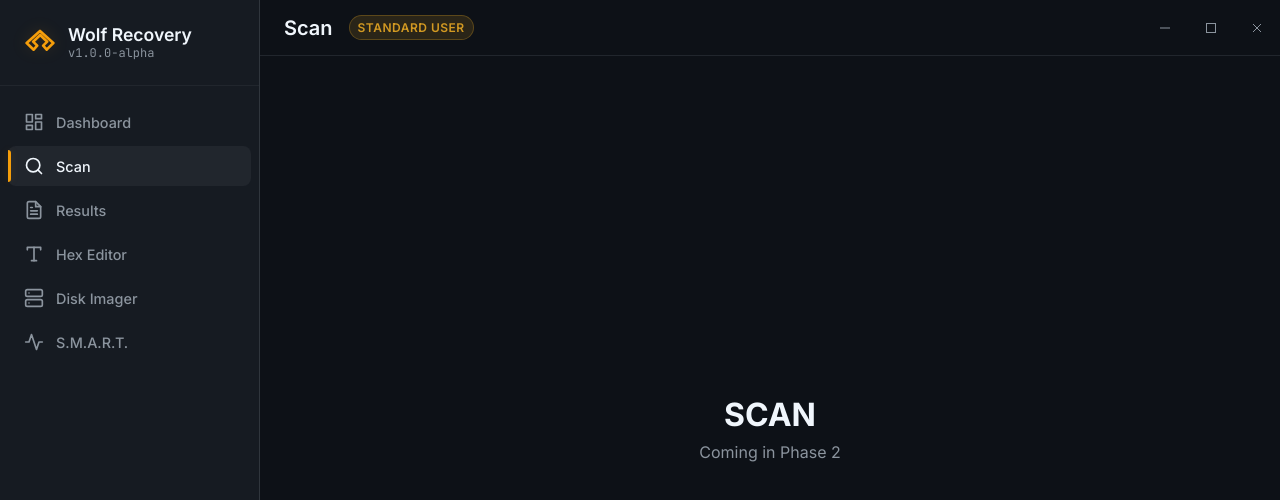
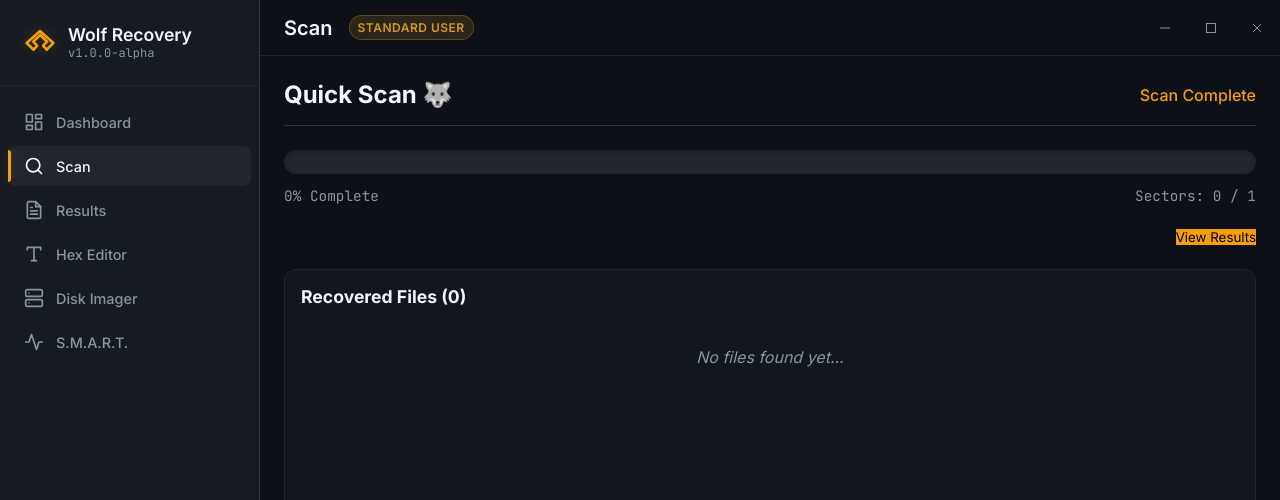
Before and after one commit to batu3384/byteback, a React (Vite) app in the folder wolf-recovery/: page / in a window 1280 px wide. Both pictures are taken after a click on the button "Scan". Shown: the top 500 px of the page. Built offline with nearby package versions, Linux system fonts and the light colour scheme.

Commit message:
feat: add React Scan Progress UI (Task 12)

```diff
--- a/wolf-recovery/src/renderer/App.tsx
+++ b/wolf-recovery/src/renderer/App.tsx
@@ -2,19 +2,33 @@
 import Sidebar from './components/Layout/Sidebar'
 import Header from './components/Layout/Header'
 import Dashboard from './components/Dashboard/Dashboard'
+import ScanView from './components/ScanView/ScanView'
 
 type Page = 'dashboard' | 'scan' | 'results' | 'hex' | 'imager' | 'smart'
 
 function App(): React.ReactElement {
   const [activePage, setActivePage] = useState<Page>('dashboard')
+  const [scanConfig, setScanConfig] = useState<{ driveIndex: number | null, scanType: string }>({ driveIndex: null, scanType: 'quick' })
+
+  const handleStartScan = (driveIndex: number, scanType: string) => {
+    setScanConfig({ driveIndex, scanType })
+    setActivePage('scan')
+  }
 
   const renderPage = () => {
     switch (activePage) {
-      case 'dashboard': return <Dashboard />
+      case 'dashboard':
+        return <Dashboard onStartScan={handleStartScan} />
+      case 'scan':
+        return <ScanView
+                 driveIndex={scanConfig.driveIndex}
+                 scanType={scanConfig.scanType}
+                 onCancel={() => setActivePage('dashboard')}
+               />
       default: return (
         <div className="placeholder-page">
           <h2>{activePage.toUpperCase()}</h2>
-          <p>Coming in Phase 2</p>
+          <p>Coming in Phase 3/4</p>
         </div>
       )
     }
--- a/wolf-recovery/src/renderer/components/Dashboard/Dashboard.tsx
+++ b/wolf-recovery/src/renderer/components/Dashboard/Dashboard.tsx
@@ -3,7 +3,11 @@
 import type { DriveInfo } from '../../../shared/types'
 import './Dashboard.css'
 
-function Dashboard(): React.ReactElement {
+interface DashboardProps {
+  onStartScan?: (driveIndex: number, scanType: string) => void
+}
+
+function Dashboard({ onStartScan }: DashboardProps): React.ReactElement {
   const [drives, setDrives] = useState<DriveInfo[]>([])
   const [loading, setLoading] = useState(true)
 
@@ -48,7 +52,7 @@
       ) : (
         <div className="drive-grid">
           {drives.map((drive) => (
-            <DriveCard key={drive.index} drive={drive} />
+            <DriveCard key={drive.index} drive={drive} onStartScan={onStartScan} />
           ))}
         </div>
       )}
--- a/wolf-recovery/src/renderer/components/Dashboard/DriveCard.tsx
+++ b/wolf-recovery/src/renderer/components/Dashboard/DriveCard.tsx
@@ -4,9 +4,10 @@
 
 interface DriveCardProps {
   drive: DriveInfo;
+  onStartScan?: (driveIndex: number, scanType: string) => void;
 }
 
-function DriveCard({ drive }: DriveCardProps): React.ReactElement {
+function DriveCard({ drive, onStartScan }: DriveCardProps): React.ReactElement {
   const formatSize = (bytes: number): string => {
     if (bytes === 0) return '0 B';
     const k = 1024;
@@ -50,7 +51,7 @@
     }
   };
 
-  // Mock health for now (could be green, yellow, red)
+  // Mock health for now
   const healthClass = drive.type === 'USB' ? 'warning' : 'success';
 
   return (
@@ -89,8 +90,18 @@
       </div>
 
       <div className="drive-actions">
-        <button className="btn btn-secondary">Quick Scan</button>
-        <button className="btn btn-primary">Deep Scan</button>
+        <button
+          className="btn btn-secondary"
+          onClick={() => onStartScan && onStartScan(drive.index, 'quick')}
+        >
+          Quick Scan
+        </button>
+        <button
+          className="btn btn-primary"
+          onClick={() => onStartScan && onStartScan(drive.index, 'deep')}
+        >
+          Deep Scan
+        </button>
       </div>
     </div>
   );
--- /dev/null
+++ b/wolf-recovery/src/renderer/components/ScanView/ScanView.css
@@ -0,0 +1,155 @@
+.scan-view {
+  display: flex;
+  flex-direction: column;
+  gap: 24px;
+  height: 100%;
+}
+
+.scan-header {
+  display: flex;
+  justify-content: space-between;
+  align-items: center;
+  padding-bottom: 16px;
+  border-bottom: 1px solid var(--border);
+}
+
+.scan-status {
+  font-weight: 500;
+  color: var(--accent);
+}
+
+.scan-progress-container {
+  display: flex;
+  flex-direction: column;
+  gap: 12px;
+}
+
+.progress-bar-bg {
+  width: 100%;
+  height: 24px;
+  background-color: var(--bg-tertiary);
+  border-radius: var(--radius-lg);
+  overflow: hidden;
+  box-shadow: inset 0 2px 4px rgba(0, 0, 0, 0.2);
+}
+
+.progress-bar-fill {
+  height: 100%;
+  background: linear-gradient(90deg, var(--accent) 0%, var(--accent-hover) 100%);
+  transition: width 0.3s ease-out;
+}
+
+.progress-stats {
+  display: flex;
+  justify-content: space-between;
+  font-family: var(--font-mono);
+  font-size: 0.9rem;
+  color: var(--text-secondary);
+}
+
+.pulse {
+  animation: pulse-glow 2s infinite;
+}
+
+@keyframes pulse-glow {
+  0% { box-shadow: 0 0 0 0 var(--accent-glow); }
+  70% { box-shadow: 0 0 0 10px rgba(245, 158, 11, 0); }
+  100% { box-shadow: 0 0 0 0 rgba(245, 158, 11, 0); }
+}
+
+.scan-actions {
+  display: flex;
+  justify-content: flex-end;
+}
+
+.found-files-panel {
+  flex: 1;
+  background-color: var(--bg-glass);
+  backdrop-filter: blur(10px);
+  border: 1px solid var(--border-light);
+  border-radius: var(--radius-lg);
+  padding: 16px;
+  display: flex;
+  flex-direction: column;
+  overflow: hidden;
+}
+
+.found-files-panel h3 {
+  margin-top: 0;
+  margin-bottom: 16px;
+  color: var(--text-primary);
+  font-size: 1.1rem;
+}
+
+.files-list {
+  flex: 1;
+  overflow-y: auto;
+  display: flex;
+  flex-direction: column;
+  gap: 8px;
+}
+
+.file-item {
+  display: flex;
+  align-items: center;
+  padding: 12px;
+  background-color: var(--bg-secondary);
+  border: 1px solid var(--border);
+  border-radius: var(--radius);
+  transition: transform var(--transition);
+}
+
+.file-item:hover {
+  transform: translateX(4px);
+  background-color: var(--bg-tertiary);
+  border-color: var(--accent);
+}
+
+.file-icon {
+  font-size: 1.2rem;
+  margin-right: 12px;
+}
+
+.file-name {
+  flex: 1;
+  font-family: var(--font-mono);
+  font-size: 0.9rem;
+  color: var(--text-primary);
+}
+
+.file-size {
+  font-family: var(--font-mono);
+  font-size: 0.85rem;
+  color: var(--text-secondary);
+}
+
+.empty-files {
+  color: var(--text-secondary);
+  font-style: italic;
+  text-align: center;
+  margin-top: 24px;
+}
+
+.slide-in {
+  animation: slide-in 0.3s ease-out;
+}
+
+@keyframes slide-in {
+  from { opacity: 0; transform: translateY(10px); }
+  to { opacity: 1; transform: translateY(0); }
+}
+
+.files-list::-webkit-scrollbar {
+  width: 8px;
+}
+.files-list::-webkit-scrollbar-track {
+  background: var(--bg-secondary);
+  border-radius: 4px;
+}
+.files-list::-webkit-scrollbar-thumb {
+  background: var(--border);
+  border-radius: 4px;
+}
+.files-list::-webkit-scrollbar-thumb:hover {
+  background: var(--text-tertiary);
+}
--- /dev/null
+++ b/wolf-recovery/src/renderer/components/ScanView/ScanView.tsx
@@ -0,0 +1,117 @@
+import React, { useEffect, useState, useRef } from 'react'
+import './ScanView.css'
+
+interface ScanViewProps {
+  driveIndex: number | null
+  scanType: string
+  onCancel: () => void
+}
+
+interface FoundFile {
+  name: string
+  size: number
+}
+
+function ScanView({ driveIndex, scanType, onCancel }: ScanViewProps): React.ReactElement {
+  const [progress, setProgress] = useState(0)
+  const [currentSector, setCurrentSector] = useState(0)
+  const [totalSectors, setTotalSectors] = useState(1)
+  const [foundFiles, setFoundFiles] = useState<FoundFile[]>([])
+  const [isScanning, setIsScanning] = useState(false)
+
+  const filesEndRef = useRef<HTMLDivElement>(null)
+
+  useEffect(() => {
+    if (driveIndex === null) return
+
+    setIsScanning(true)
+
+    window.api.onScanProgress((data) => {
+      setCurrentSector(data.current)
+      setTotalSectors(data.total)
+      setProgress(Math.floor((data.current / data.total) * 100))
+
+      if (data.current >= data.total) {
+        setIsScanning(false)
+      }
+    })
+
+    window.api.onScanFileFound((data) => {
+      setFoundFiles(prev => [...prev, data])
+    })
+
+    window.api.startScan(driveIndex, scanType)
+
+    return () => {
+      window.api.removeAllScanListeners()
+    }
+  }, [driveIndex, scanType])
+
+  useEffect(() => {
+    filesEndRef.current?.scrollIntoView({ behavior: 'smooth' })
+  }, [foundFiles])
+
+  const handleStop = () => {
+    window.api.stopScan()
+    setIsScanning(false)
+  }
+
+  const formatSize = (bytes: number) => {
+    if (bytes < 1024) return bytes + ' B'
+    if (bytes < 1024 * 1024) return (bytes / 1024).toFixed(2) + ' KB'
+    if (bytes < 1024 * 1024 * 1024) return (bytes / (1024 * 1024)).toFixed(2) + ' MB'
+    return (bytes / (1024 * 1024 * 1024)).toFixed(2) + ' GB'
+  }
+
+  return (
+    <div className="scan-view">
+      <div className="scan-header">
+        <h2>{scanType === 'quick' ? 'Quick Scan' : 'Deep Scan'} 🐺</h2>
+        <p className="scan-status">
+          {isScanning ? 'Scanning...' : 'Scan Complete'}
+        </p>
+      </div>
+
+      <div className="scan-progress-container">
+        <div className="progress-bar-bg">
+          <div
+            className={`progress-bar-fill ${isScanning ? 'pulse' : ''}`}
+            style={{ width: `${progress}%` }}
+          ></div>
+        </div>
+        <div className="progress-stats">
+          <span>{progress}% Complete</span>
+          <span>Sectors: {currentSector.toLocaleString()} / {totalSectors.toLocaleString()}</span>
+        </div>
+      </div>
+
+      <div className="scan-actions">
+        {isScanning ? (
+          <button className="btn-danger" onClick={handleStop}>Stop Scan</button>
+        ) : (
+          <button className="btn-primary" onClick={onCancel}>View Results</button>
+        )}
+      </div>
+
+      <div className="found-files-panel">
+        <h3>Recovered Files ({foundFiles.length})</h3>
+        <div className="files-list">
+          {foundFiles.length === 0 ? (
+            <div className="empty-files">No files found yet...</div>
+          ) : (
+            foundFiles.map((f, i) => (
+              <div key={i} className="file-item slide-in">
+                <span className="file-icon">📄</span>
+                <span className="file-name">{f.name}</span>
+                <span className="file-size">{formatSize(f.size)}</span>
+              </div>
+            ))
+          )}
+          <div ref={filesEndRef} />
+        </div>
+      </div>
+    </div>
+  )
+}
+
+export default ScanView
```
